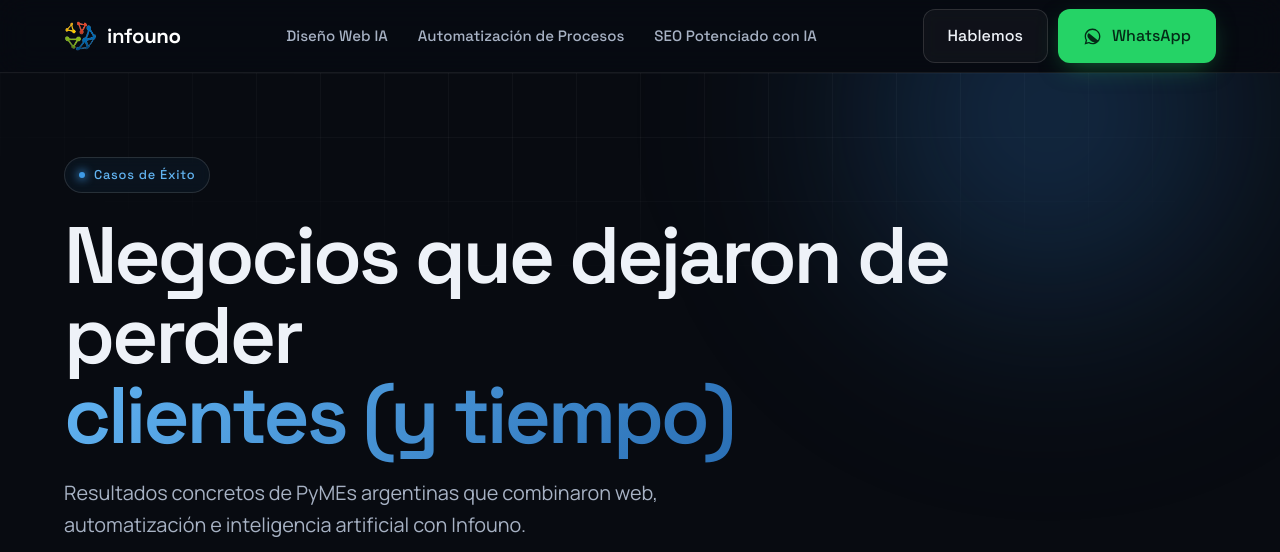
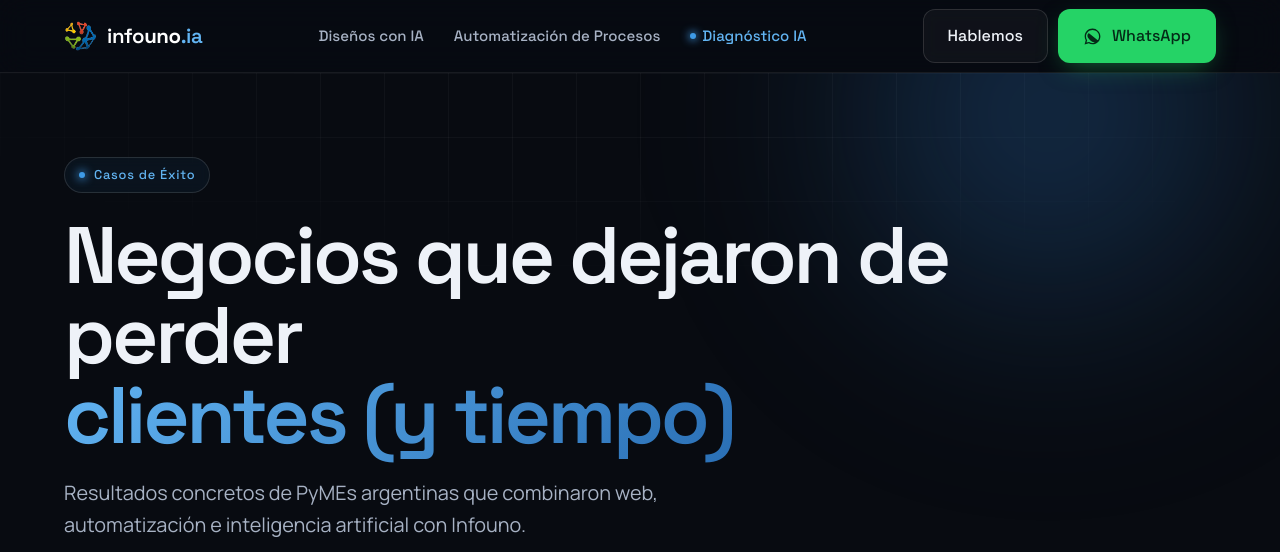
Before and after one commit to RoberRueff/agencia-infouno-ia, a PHP site: page /casos.html in a window 1280 px wide. Shown: the top 552 px of the page. Run offline with PHP 8.4, Linux system fonts and the light colour scheme.

Commit message:
feat(ui): marca infouno.ia + menú unificado en las 8 páginas
Marca 'info\uno.ia' (.ia en acento) en header y footer. Menú unificado
(Diseños con IA · Automatización · Diagnóstico IA) en las 8 páginas, con
el estado active correcto por página.

Co-Authored-By: Claude Opus 4.8 <noreply@anthropic.com>

```diff
--- a/assets/styles.css
+++ b/assets/styles.css
@@ -119,6 +119,7 @@ p{margin:0}
 .brand{display:flex;align-items:center;gap:11px;font-family:var(--ff-head);font-weight:600;font-size:1.28rem;color:#fff;letter-spacing:-.02em}
 .brand img{width:32px;height:32px}
 .brand b{font-weight:700}
+.brand__ia{color:var(--acc-2);font-weight:600}
 .nav__links{display:flex;align-items:center;gap:2px}
 .nav__links a{font-family:var(--ff-head);font-weight:500;font-size:.94rem;color:var(--text);padding:9px 14px;border-radius:9px;transition:color .15s,background .15s}
 .nav__links a:hover{color:#fff;background:rgba(255,255,255,.05)}
--- a/casos.html
+++ b/casos.html
@@ -24,11 +24,14 @@
 
 <header class="nav" data-screen-label="casos">
   <div class="wrap nav__row">
-    <a class="brand" href="index.html"><img src="assets/logo.png" alt="Infouno"><span>info<b>uno</b></span></a>
+    <a class="brand" href="index.html"><img src="assets/logo.png" alt="Infouno"><span>info<b>uno</b><span class="brand__ia">.ia</span></span></a>
     <nav class="nav__links">
-      <a href="servicios.html">Diseño Web IA</a>
+      <a href="servicios.html">Diseños con IA</a>
       <a href="soluciones-ia.html">Automatización de Procesos</a>
-      <a href="servicios.html">SEO Potenciado con IA</a>
+      <a href="metodo-uno/public/metodo-uno-nivel1.html" style="color:var(--acc-2);display:inline-flex;align-items:center;gap:6px">
+        <span style="width:6px;height:6px;border-radius:50%;background:var(--acc);box-shadow:0 0 8px 1px var(--acc);flex-shrink:0"></span>
+        Diagnóstico IA
+      </a>
     </nav>
     <div class="nav__cta">
       <a class="btn btn--ghost" href="contacto.html">Hablemos</a>
@@ -87,7 +90,7 @@
   <div class="wrap">
     <div class="footer__grid">
       <div>
-        <div class="footer__brand"><img src="assets/logo.png" alt="Infouno"><span>info<b>uno</b></span></div>
+        <div class="footer__brand"><img src="assets/logo.png" alt="Infouno"><span>info<b>uno</b><span class="brand__ia">.ia</span></span></div>
         <p style="max-width:320px">Consultora tecnológica argentina. Webs que convierten, procesos automatizados e inteligencia artificial aplicada a PyMEs.</p>
         <div class="dotline" style="margin-top:22px"><i style="background:var(--green);color:var(--green)"></i><i style="background:var(--acc-2);color:var(--acc-2)"></i><i style="background:var(--yellow);color:var(--yellow)"></i><i style="background:var(--red);color:var(--red)"></i></div>
       </div>
--- a/index.html
+++ b/index.html
@@ -56,7 +56,7 @@
 <!-- ===== HEADER ===== -->
 <header class="nav" data-screen-label="Inicio">
   <div class="wrap nav__row">
-    <a class="brand" href="index.html"><img src="assets/logo.png" alt="Infouno"><span>info<b>uno</b>.ia</span></a>
+    <a class="brand" href="index.html"><img src="assets/logo.png" alt="Infouno"><span>info<b>uno</b><span class="brand__ia">.ia</span></span></a>
     <nav class="nav__links">
       <a href="servicios.html">Diseños con IA</a>
       <a href="soluciones-ia.html">Automatización de Procesos</a>
@@ -354,7 +354,7 @@
   <div class="wrap">
     <div class="footer__grid">
       <div>
-        <div class="footer__brand"><img src="assets/logo.png" alt="Infouno"><span>info<b>uno</b></span></div>
+        <div class="footer__brand"><img src="assets/logo.png" alt="Infouno"><span>info<b>uno</b><span class="brand__ia">.ia</span></span></div>
         <p style="max-width:320px">Webs inteligentes sobre WordPress + MySQL, automatización e IA real para PyMEs argentinas.</p>
         <div class="dotline" style="margin-top:22px"><i style="background:var(--green);color:var(--green)"></i><i style="background:var(--acc-2);color:var(--acc-2)"></i><i style="background:var(--yellow);color:var(--yellow)"></i><i style="background:var(--red);color:var(--red)"></i></div>
       </div>
```
Also changed, not shown: calculadora-roi.html (+7 -4 lines), contacto.html (+7 -4 lines), nosotros.html (+7 -4 lines), privacidad.html (+6 -3 lines), servicios.html (+7 -4 lines), soluciones-ia.html (+7 -4 lines).
